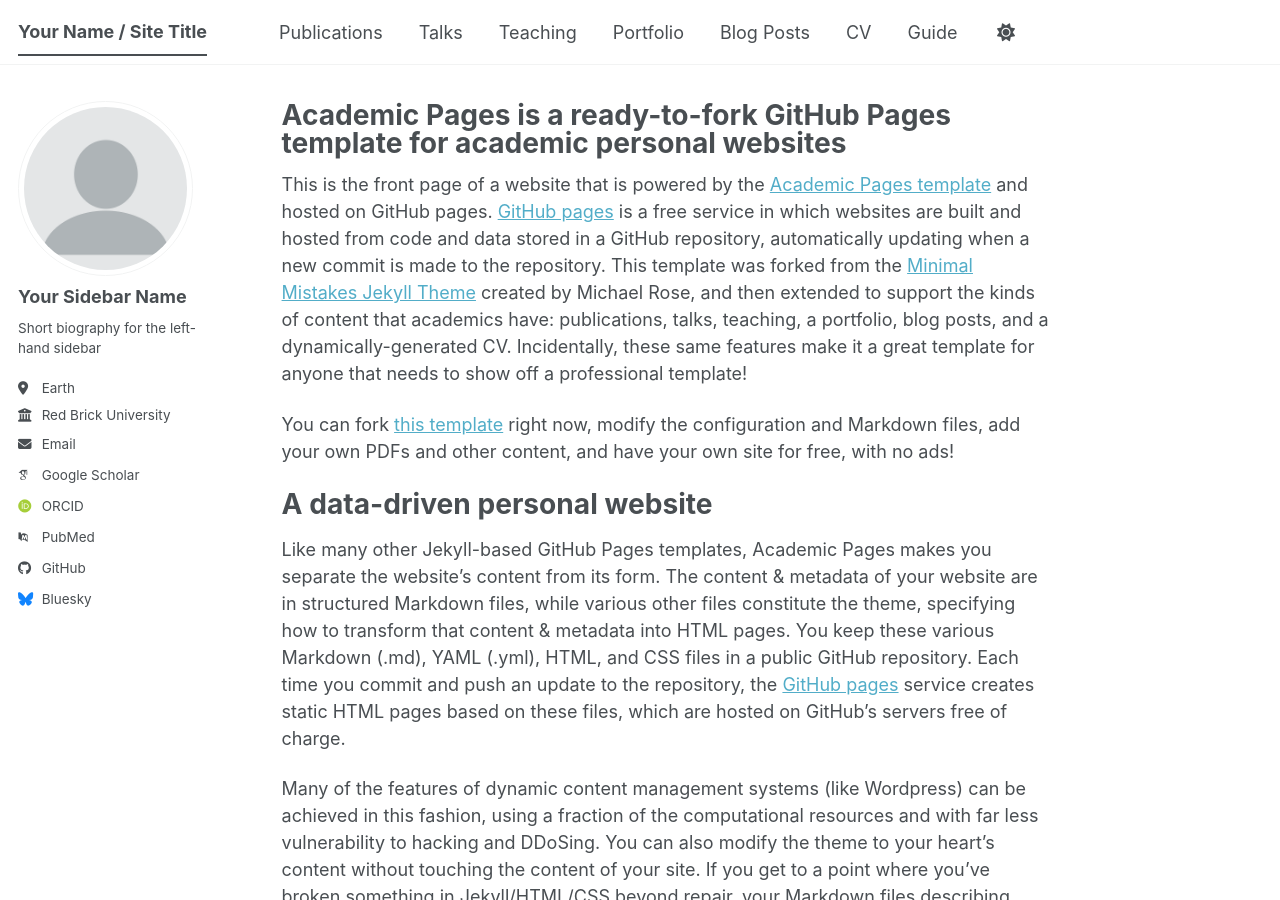
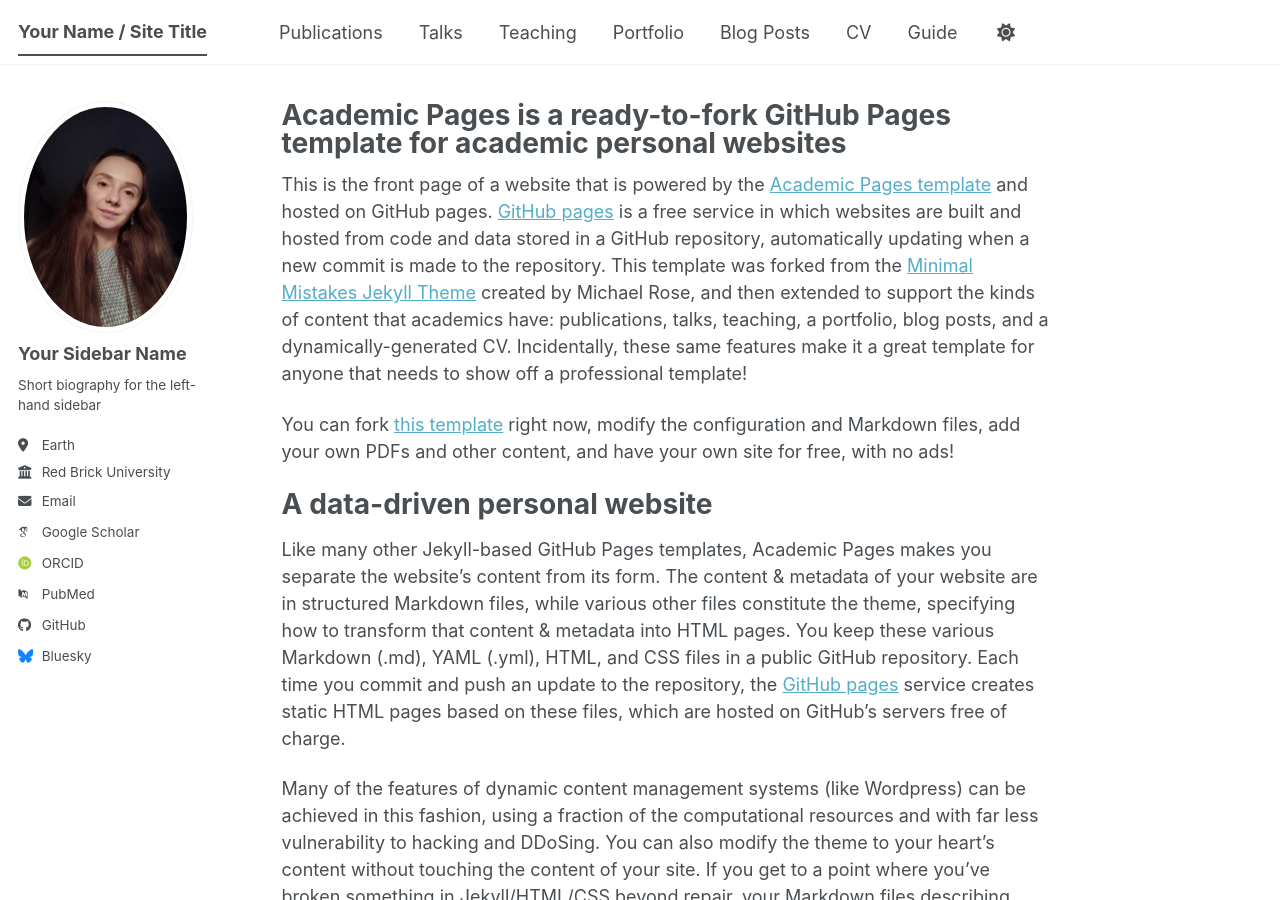
Before and after one commit to katevision/KateS, a Jekyll site: the page built from _pages/about.md, in a window 1280 px wide and 900 px high. Built offline with Jekyll 4.4.1, drawn with Linux system fonts in a browser that asks for light colours; some web fonts are replaced; a script bundle is joined from its source files by our own code; library files that are not in the unit come from our copies.

Commit message:
Update _config.yml

```diff
--- a/_config.yml
+++ b/_config.yml
@@ -13,7 +13,7 @@
 title_separator          : "-"
 name                     : &name "Your Name"
 description              : &description "Your Name's academic portfolio"   # Update this with a general description of your site, this is the default if not overridden by a page
-url                      : https://academicpages.github.io # The base hostname & protocol for your site e.g. "https://[your GitHub username].github.io",
+url                      : https://katevision.github.io/KateS/ # The base hostname & protocol for your site e.g. "https://[your GitHub username].github.io",
                                                            # or if you already have some other page hosted on Github then use "https://[your GitHub username].github.io/[Your Repo Name]"
 baseurl                  : "" # the subpath of your site, e.g. "/blog"
 repository               : "academicpages/academicpages.github.io"
@@ -23,14 +23,14 @@
 #               Additional customization can be done by editing /_includes/author-profile.html
 author:
   # Biographic information
-  avatar           : "profile.png"
+  avatar           : "foto-logo.jpg"
   name             : "Your Sidebar Name"
   pronouns         : # example: "she/her"
   bio              : "Short biography for the left-hand sidebar"
   location         : "Earth"
   employer         : "Red Brick University"
   uri              : # URL
-  email            : "none@example.org"
+  email            : "k.skrynnyk@gmail.com"
 
   # Academic websites
   academia         : # URL
```
